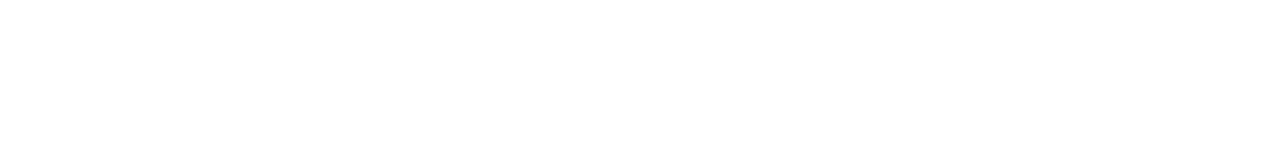
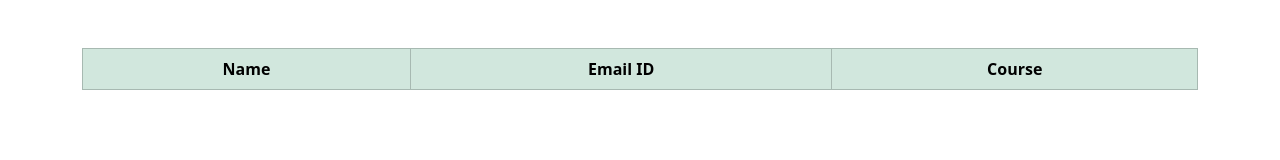
Before and after one commit to PRAVIN-MUTHUPANDI/Course-Registration-System, a plain HTML site: page Frontend/enrolled-students.html in a window 1280 px wide. Drawn offline with nearby package versions, Linux system fonts and the light colour scheme.

Commit message:
Enrolled students code added

```diff
--- a/Frontend/enrolled-students.html
+++ b/Frontend/enrolled-students.html
@@ -4,8 +4,23 @@
     <meta charset="UTF-8">
     <meta name="viewport" content="width=device-width, initial-scale=1.0">
     <title>Enroled Students</title>
+    <link href="https://cdn.jsdelivr.net/npm/bootstrap@5.3.8/dist/css/bootstrap.min.css" rel="stylesheet" integrity="sha384-sRIl4kxILFvY47J16cr9ZwB07vP4J8+LH7qKQnuqkuIAvNWLzeN8tE5YBujZqJLB" crossorigin="anonymous">
+
 </head>
 <body>
+    <div class="container mt-5">
+        <table class="table table-success table-bordered table-hover">
+            <thead class="text-center">
+                <tr>
+                    <th scope="col">Name</th>
+                    <th scope="col">Email ID</th>
+                    <th scope="col">Course</th>
+                </tr>
+            </thead>
+            <tbody class="text-center" id="enrolledStudents">
 
+            </tbody>
+        </table>
+    </div>
 </body>
 </html>
```
